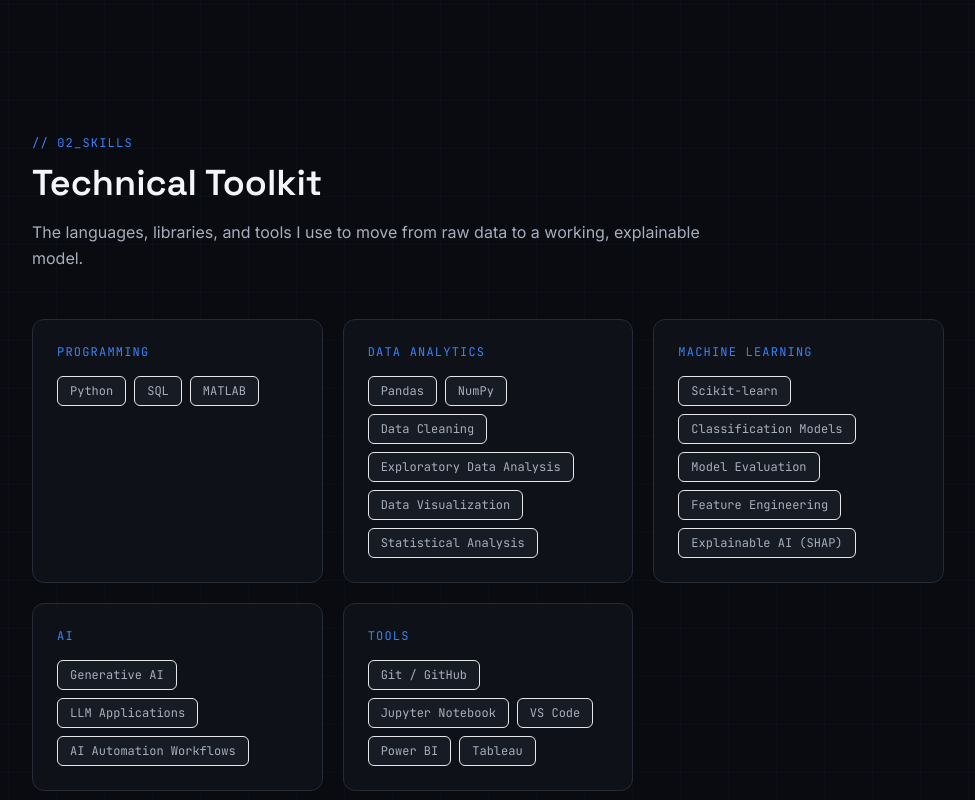
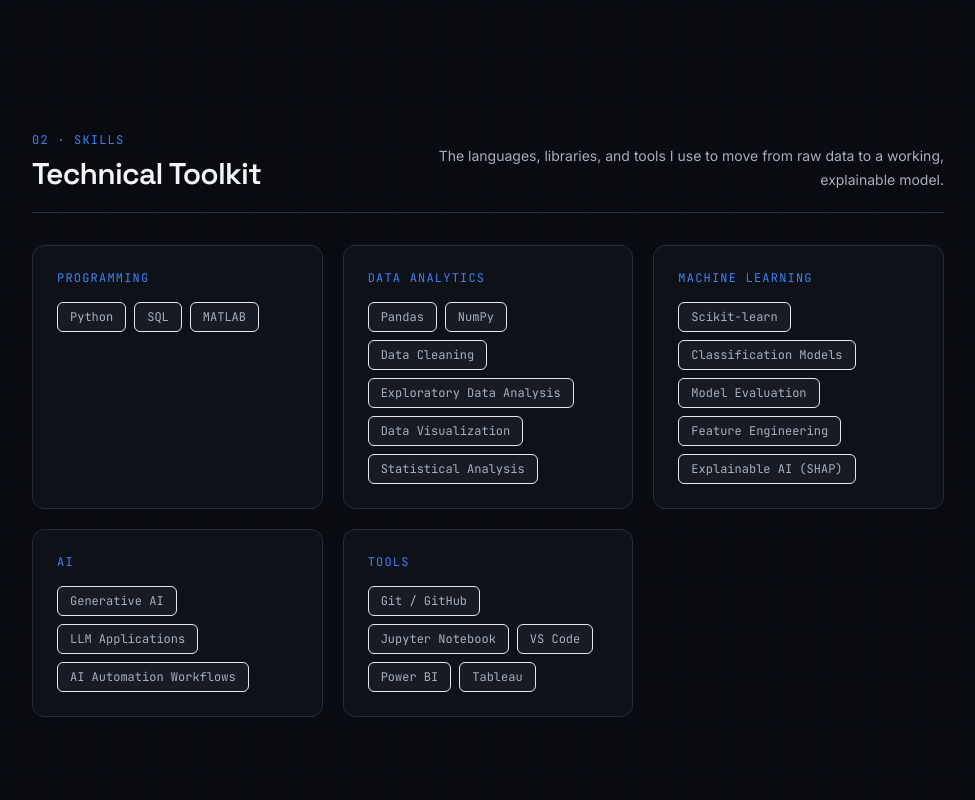
Before and after one commit to Sivaan66/sivaan-portfolio, a React (Vite) app: page / in a window 1280 px wide. Shown: the part 1580-2380 px from the top of the page, without its empty margins (280-1255 px from the left). Built offline with nearby package versions, Linux system fonts and the light colour scheme.

Commit message:
Refine section headings for dashboard UI

```diff
--- a/src/components/ui/SectionHeading.jsx
+++ b/src/components/ui/SectionHeading.jsx
@@ -1,20 +1,19 @@
-/**
- * SectionHeading — every section opens with a mono "panel label"
- * (e.g. "// 02_PROJECTS") followed by a large display heading.
- * This is the recurring structural device that ties sections together.
- */
 export default function SectionHeading({ index, label, title, description }) {
   return (
-    <div className="mb-12 max-w-2xl">
-      <p className="panel-label mb-3">
-        {index && `// ${index}_`}
-        {label}
-      </p>
-      <h2 className="font-display text-3xl sm:text-4xl font-semibold text-ink mb-4">
-        {title}
-      </h2>
+    <div className="mb-8 border-b border-surface-border pb-5 flex flex-col md:flex-row md:items-end md:justify-between gap-4">
+      <div>
+        <p className="panel-label mb-2">
+          {index && `${index} · `}
+          {label}
+        </p>
+        <h2 className="font-display text-2xl sm:text-3xl font-semibold tracking-tight text-ink">
+          {title}
+        </h2>
+      </div>
       {description && (
-        <p className="text-ink-muted leading-relaxed">{description}</p>
+        <p className="max-w-xl text-sm leading-6 text-ink-muted md:text-right">
+          {description}
+        </p>
       )}
     </div>
   );
```
